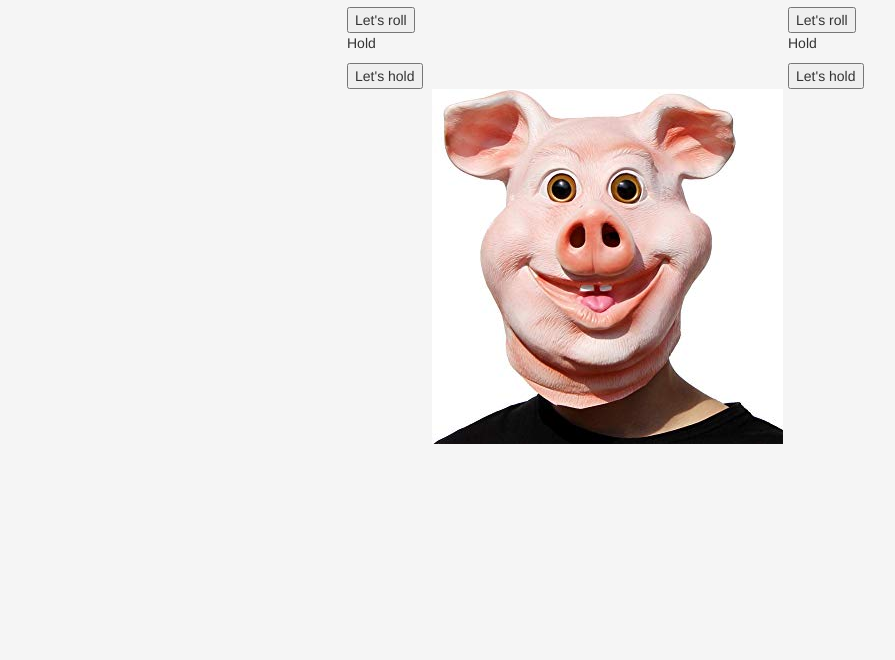
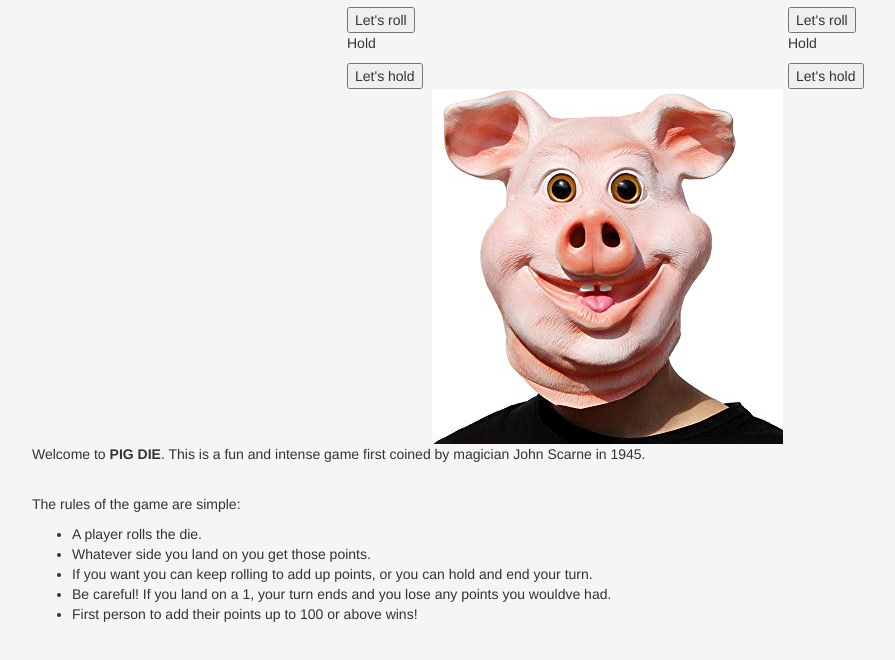
Before and after one commit to Code-Cacophony/pig-die2, a plain HTML site: page index.html in a window 1280 px wide. Shown: the part 86-746 px from the top of the page, without its empty margins (38-933 px from the left). Drawn offline with Linux system fonts and the light colour scheme.

Commit message:
added HTML and CSS

```diff
--- a/css/styles.css
+++ b/css/styles.css
@@ -8,7 +8,7 @@ body {
 
 #side2 {
   margin-left: 756px;
-  margin-top: -530px;
+  margin-top: -720px;
 }
 
 #die {
@@ -37,3 +37,7 @@ body {
 #tittle {
   margin-left: -29px;
 }
+
+.summary {
+  margin-top: 50px;
+}
--- a/index.html
+++ b/index.html
@@ -27,6 +27,20 @@
     </div>
 
     <img src="img/mask.jpg" id="mask">
+    <div  id="summary">
+      <p>Welcome to <b>PIG DIE</b>. This is a fun and intense game first coined by magician
+      John Scarne in 1945.</p>
+      <br>
+      <p>The rules of the game are simple:</p>
+      <ul>
+        <li>A player rolls the die.</li>
+        <li>Whatever side you land on you get those points.</li>
+        <li>If you want you can keep rolling to add up points, or you can hold and end your turn.</li>
+        <li>Be careful! If you land on a 1, your turn ends and you lose any points you wouldve had.</li>
+        <li>First person to add their points up to 100 or above wins!</li>
+      </ul>
+    </div>
+
 
     <div id="side2">
       <div class="container">
```
